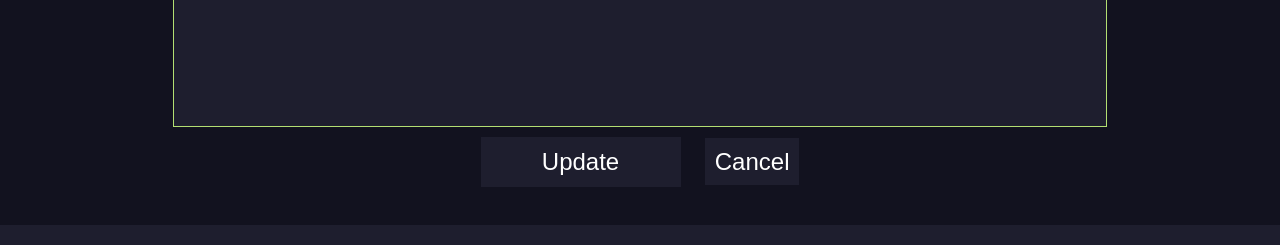
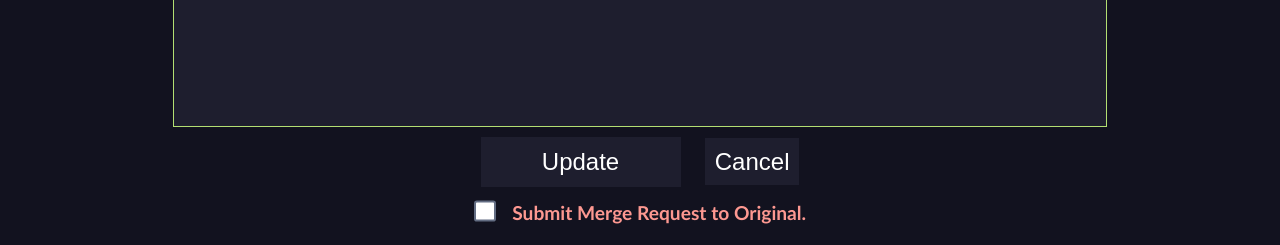
Before and after one commit to dbo-keeganpatton/fantasci, a Flask app: page /update/1 in a window 1280 px wide. Shown: the part 575-820 px from the top of the page. Run offline with Flask 3, Linux system fonts and the light colour scheme; a user stored in the database is signed in; parts of the project's set-up code (start-up, migrations or seed data) failed here and were passed over; some libraries are stand-ins or nearby versions.

Commit message:
PR Req schema & DB migration | udpate main.py routes for PR | add PR to update.html

```diff
--- a/main.py
+++ b/main.py
@@ -45,11 +45,15 @@ migrate = Migrate(app, db)
 """
 Migrate for running Database Migrations when Schemas Change
 run the following commands in terminal when this is neccesary
-    |-- flask db init
-    ||-- flask db upgrade -m 'some message'
-    |||-- flask db upgrade
+|--export FLASK_APP=main.py
+||-- flask db init
+|||-- flask db upgrade -m 'some message'
+||||-- flask db upgrade
 """
 
+###################################################
+#               Core Story Entries                #
+###################################################
 
 class NewStory(db.Model):
     id = db.Column(db.Integer, primary_key=True)
@@ -94,6 +98,24 @@ class NewVersion(db.Model):
     def __repr__(self):
         return '<new_version %r>' % self.id
 
+
+class MergingRequest(db.Model):
+    id = db.Column(db.Integer, primary_key=True)
+    story_id = db.Column(db.Integer, db.ForeignKey('new_story.id'), nullable=False)
+    version_id = db.Column(db.Integer, db.ForeignKey('new_version.id'), nullable=False)
+    requestor_id = db.Column(db.Integer, db.ForeignKey('user.id'), nullable=False)
+    status = db.Column(db.String(20), default='Pending', nullable=False)
+    created_at = db.Column(db.DateTime, default=datetime.utcnow())
+    updated_at = db.Column(db.DateTime, default=datetime.utcnow(), onupdate = datetime.utcnow())
+
+    # Relationships
+    story = db.relationship('NewStory', backref=backref('merging_requests', lazy=True))
+    version = db.relationship('NewVersion', backref=backref('merging_requests', uselist=False))
+    requestor = db.relationship('User', backref=backref('merging_requests', lazy=True))
+
+###################################################
+#               User Schemas                      #
+###################################################
 
 class User(db.Model, UserMixin):
     id = db.Column(db.Integer, primary_key=True)
@@ -255,8 +277,9 @@ def delete(id):
     except:
         "Something is Wrong..."
 
-
+import traceback
 @app.route('/update/<int:id>', methods=['GET', 'POST'])
+@login_required
 def update(id):
     '''Update Post'''
 
@@ -273,12 +296,27 @@ def update(id):
         try:
             db.session.add(new_version)
             db.session.commit()
+
+            # Merge request functionality
+            initiate_merge = request.form.get('initiate_merge_request') == 'true'
+            if initiate_merge:
+                merge_request = MergingRequest(
+
+                    story_id=id,
+                    version_id=new_version.id,
+                    requestor_id=current_user.id,
+                    status='Pending'
+                )
+
+                db.session.add(merge_request)
+                db.session.commit()
+
             return redirect('/story_db/')
 
         except Exception as e:
             db.session.rollback()
-            flash(str(e))
-
+            details = traceback.format_exc()
+            print(details)
     else:
         return render_template('update.html', story=story, current_user=current_user)
 
@@ -321,7 +359,6 @@ def user_dir_stories(user_id):
     return  render_template('user_dir_stories.html', user=user, stories=stories)
 
 
-
 ###################################################
 #                     END APP                     #
 ###################################################
--- a/static/css/update.css
+++ b/static/css/update.css
@@ -71,6 +71,66 @@ a {
 	padding: 10;
 }
 
+
+/* PR Request Class */
+
+.form-control {
+	color: #FD9891;
+	padding: 5;
+	font-family: calibri;
+	font-size: 1.2rem;
+	font-weight: bold;
+	line-height: 1.1;
+	display: grid;
+	justify-content: center;
+	align-content: center;
+	grid-template-columns: 2em auto;
+}
+
+input[type="checkbox"] {
+	-webkit-appearance: none;
+	appearance: none;
+	background-color: #fff;
+	margin: 0;
+	font: inherit;
+	color: #636d83;
+	width: 1.15em;
+	height 1.15em;
+	border: 0.15em solid currentColor;
+	border-radius: 0.15em;
+	transform: translateY(-0.075em);
+	display: grid;
+	place-content: center;
+}
+
+.form-control + .form-control {
+	margin-top 1em;
+}
+
+input[type="checkbox"]::before {
+	content: "";
+	width: 0.65em;
+	height: 0.65em;
+	transform: scale(0);
+	transition: 120ms transform ease-in-out;
+	box-shadow: inset 1em 1em var(--form-control-color);
+	background-color: CanvasText;
+	transform-origin: bottom left;
+	clip-path: polygon(14% 44%, 0 65%, 50% 100%, 100% 16%, 80% 0%, 43% 62%);
+}
+
+input[type="checkbox"]:checked::before {
+	transform: scale(1);
+}
+
+input[type="checkbox"]:focus {
+  outline: max(2px, 0.15em) solid currentColor;
+  outline-offset: max(2px, 0.15em);
+}
+
+/* PR Request Checkmark end */
+
+
 textarea {
 	background: #1e1e2e;
 	font-size: 21px;
--- a/templates/update.html
+++ b/templates/update.html
@@ -39,6 +39,11 @@
 
 			<input class="submit_story" type="submit" value="Update">
 			<a href="/story_db/" class="submit_story">Cancel</a>
+
+			<!-- PR Request  -->
+			<label class="form-control">
+				<input type="checkbox" name="initiate_merge_request" value="true"> Submit Merge Request to Original.
+			</label>
 		</form>
 	</div>
 
--- a/templates/user_dir.html
+++ b/templates/user_dir.html
@@ -45,7 +45,7 @@
 	{% else %}
 
 
-	<table class="center-table">
+	<table class="user-table">
 
 		{% for user in users %}
 		<tr>
--- a/templates/user_dir_stories.html
+++ b/templates/user_dir_stories.html
@@ -32,11 +32,14 @@
 
 
 	<table class="center-table">
-
+		<th>Title</th>
+		<th>Genre</th>
+		<th>Created</th>
 		<!-- This lists the stories a user has written -->
 		{% for story in stories %}
 		<tr>
 			<td><a href="{{ url_for('view_story', id=story.id) }}" class="story-link">{{ story.title }}</a></td>
+			<td>{{ story.genre }}</td>
 			<td>{{ story.date_created.date() }}</td>
 		{% endfor %}
 		</tr>
```
Also changed, not shown: migrations/versions/52f0b4b49531_create_merging_request_table.py (added, +40 -0 lines), static/css/user_dir.css (+9 -0 lines), README.md, instance/test.db.
